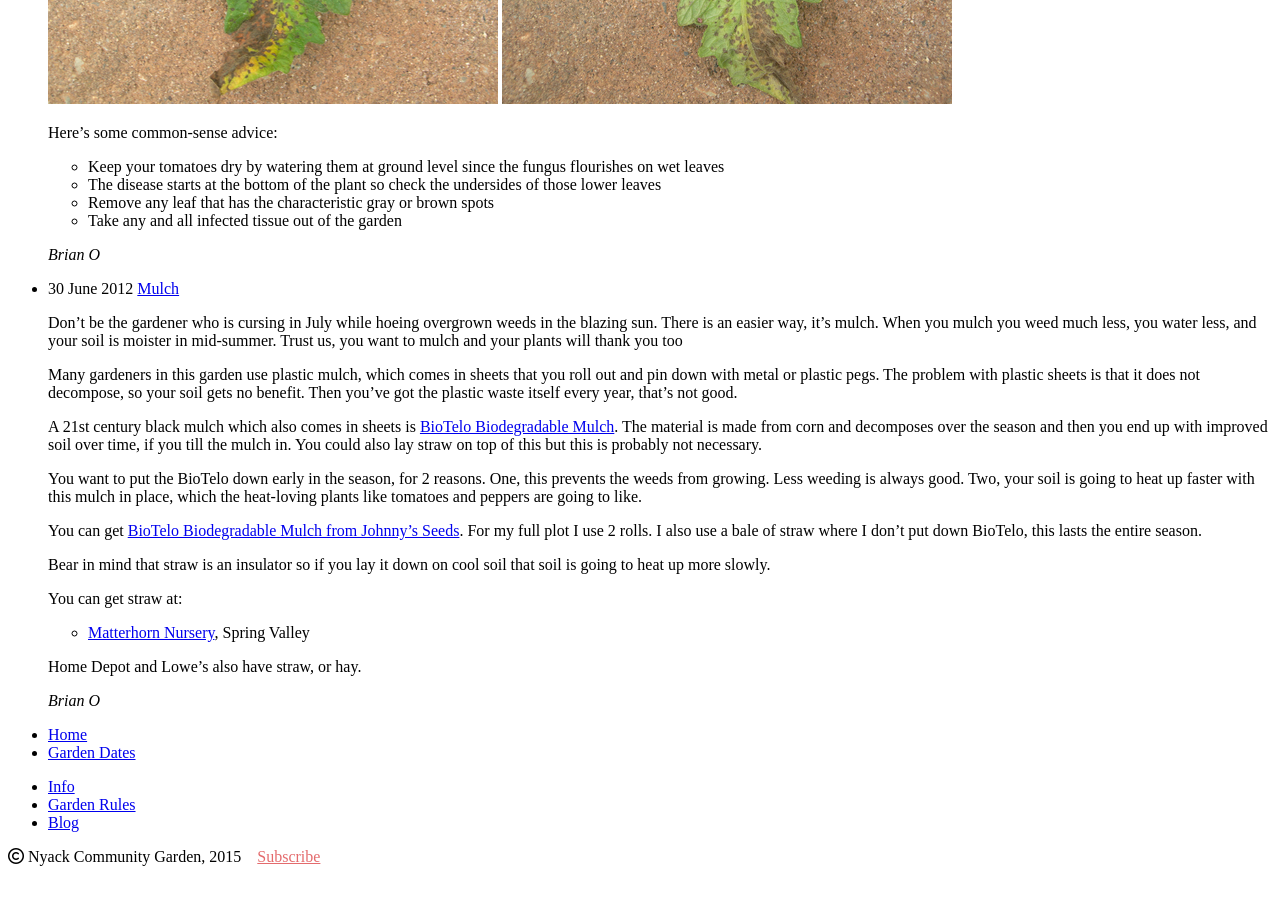
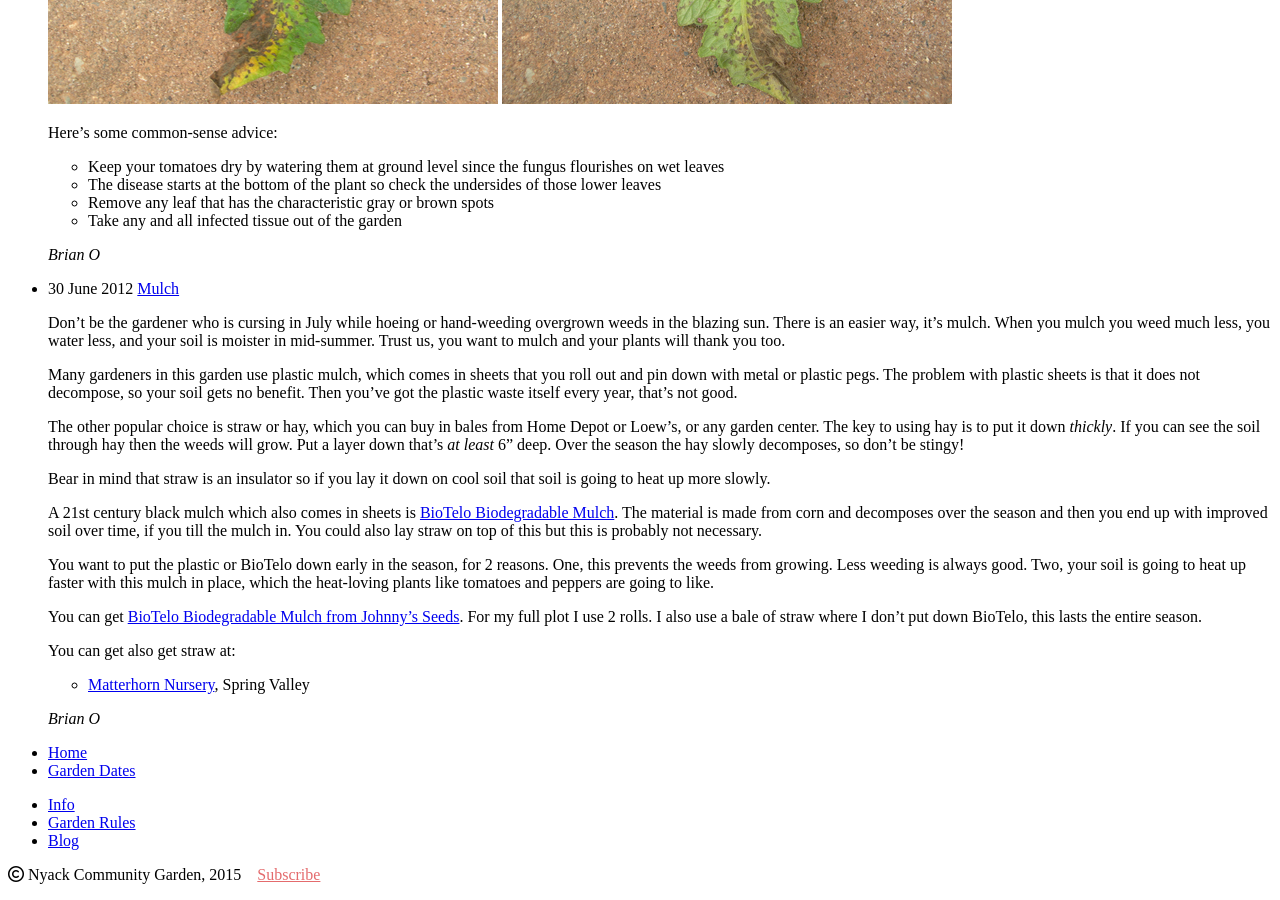
Before and after one commit to bosborne/nyackcommunitygarden, a Jekyll site: the page built from blog/index.html, in a window 1280 px wide and 900 px high, scrolled down 10035 px. Built offline with Jekyll 4.4.1, drawn with Linux system fonts in a browser that asks for light colours; nearby versions of some CDN libraries; library files that are not in the unit come from our copies; Markdown is read by kramdown in place of the engine named in the settings.

Commit message:
Minor edits

```diff
--- a/_posts/2012-06-30-mulch.md
+++ b/_posts/2012-06-30-mulch.md
@@ -4,24 +4,24 @@ pageclass: blog
 title: "Mulch"
 published: true
 ---
-Don't be the gardener who is cursing in July while hoeing overgrown weeds in the blazing sun. There is an easier way, it's mulch. When you mulch you weed much less, you water less, and your soil is moister in mid-summer. Trust us, you want to mulch and your plants will thank you too
+Don't be the gardener who is cursing in July while hoeing or hand-weeding overgrown weeds in the blazing sun. There is an easier way, it's mulch. When you mulch you weed much less, you water less, and your soil is moister in mid-summer. Trust us, you want to mulch and your plants will thank you too.
 
 <!--more-->
 
 Many gardeners in this garden use plastic mulch, which comes in sheets that you roll out and pin down with metal or plastic pegs. The problem with plastic sheets is that it does not decompose, so your soil gets no benefit. Then you've got the plastic waste itself every year, that's not good.
 
+The other popular choice is straw or hay, which you can buy in bales from Home Depot or Loew's, or any garden center. The key to using hay is to put it down *thickly*. If you can see the soil through hay then the weeds will grow. Put a layer down that's *at least* 6" deep. Over the season the hay slowly decomposes, so don't be stingy!
+
+Bear in mind that straw is an insulator so if you lay it down on cool soil that soil is going to heat up more slowly.
+
 A 21st century black mulch which also comes in sheets is [BioTelo Biodegradable Mulch](http://www.johnnyseeds.com/p-6978-biotelo-biodegradable-mulch-4-5-x-32.aspx). The material is made from corn and decomposes over the season and then you end up with improved soil over time, if you till the mulch in. You could also lay straw on top of this but this is probably not necessary.
 
-You want to put the BioTelo down early in the season, for 2 reasons. One, this prevents the weeds from growing. Less weeding is always good. Two, your soil is going to heat up faster with this mulch in place, which the heat-loving plants like tomatoes and peppers are going to like.
+You want to put the plastic or BioTelo down early in the season, for 2 reasons. One, this prevents the weeds from growing. Less weeding is always good. Two, your soil is going to heat up faster with this mulch in place, which the heat-loving plants like tomatoes and peppers are going to like.
 
 You can get [BioTelo Biodegradable Mulch from Johnny's Seeds](http://www.johnnyseeds.com/p-6978-biotelo-biodegradable-mulch-4-5-x-32.aspx "paper mulch"). For my full plot I use 2 rolls. I also use a bale of straw where I don't put down BioTelo, this lasts the entire season.
 
-Bear in mind that straw is an insulator so if you lay it down on cool soil that soil is going to heat up more slowly.
-
-You can get straw at:
+You can get also get straw at:
 
 -   [Matterhorn Nursery](http://maps.google.com/maps?client=safari&rls=en&oe=UTF-8&um=1&ie=UTF-8&q=matterhorn+nursery+ny&fb=1&gl=us&hq=matterhorn+nursery&hnear=New+York,+NY&cid=0,0,9086151225230858574&ei=Z09sTeemIIGs8AbWkZCXCw&sa=X&oi=local_result&ct=image&resnum=2&ved=0CCUQnwIwAQ "matterhorn nursery"), Spring Valley
 
-Home Depot and Lowe's also have straw, or hay.
-
 *Brian O*
```
